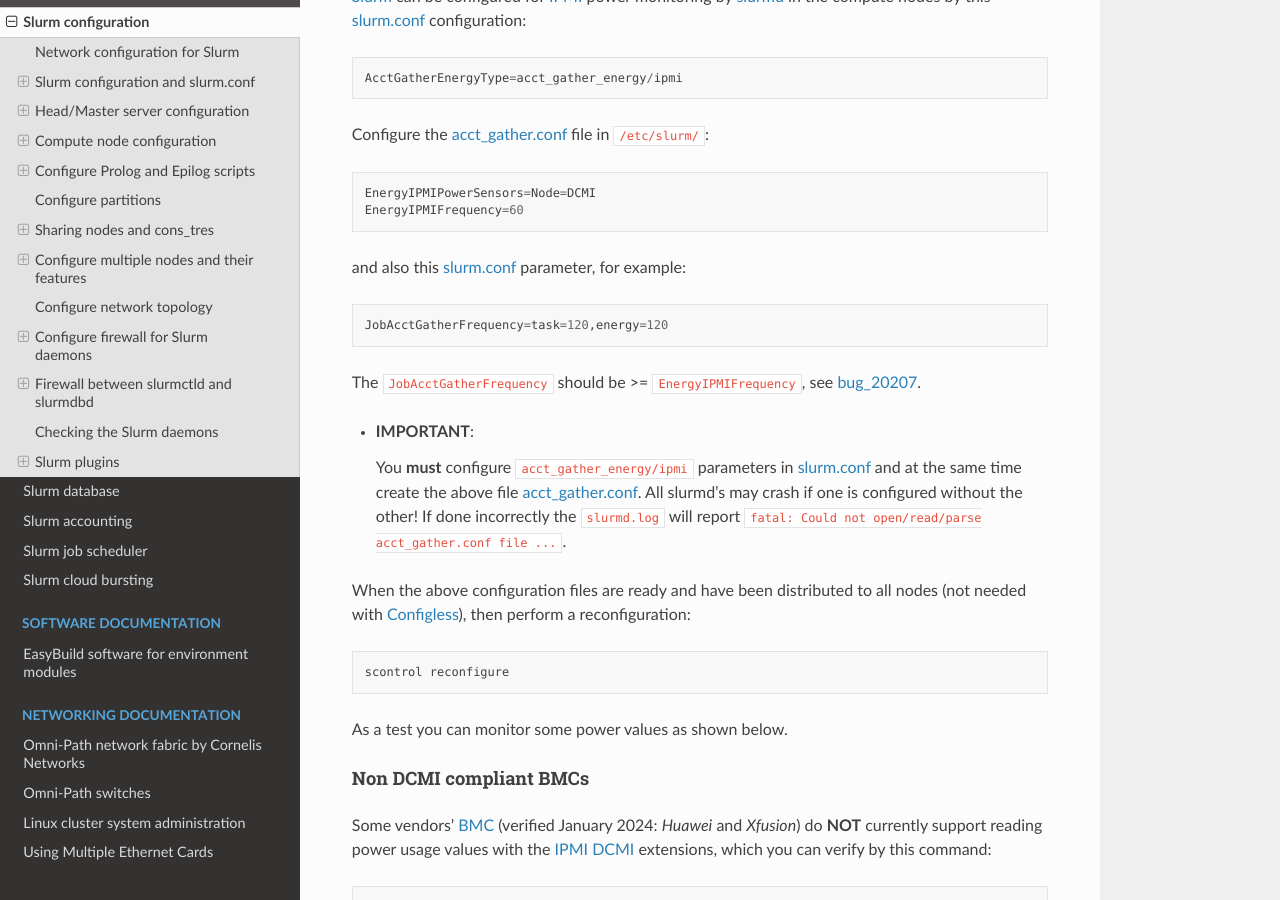
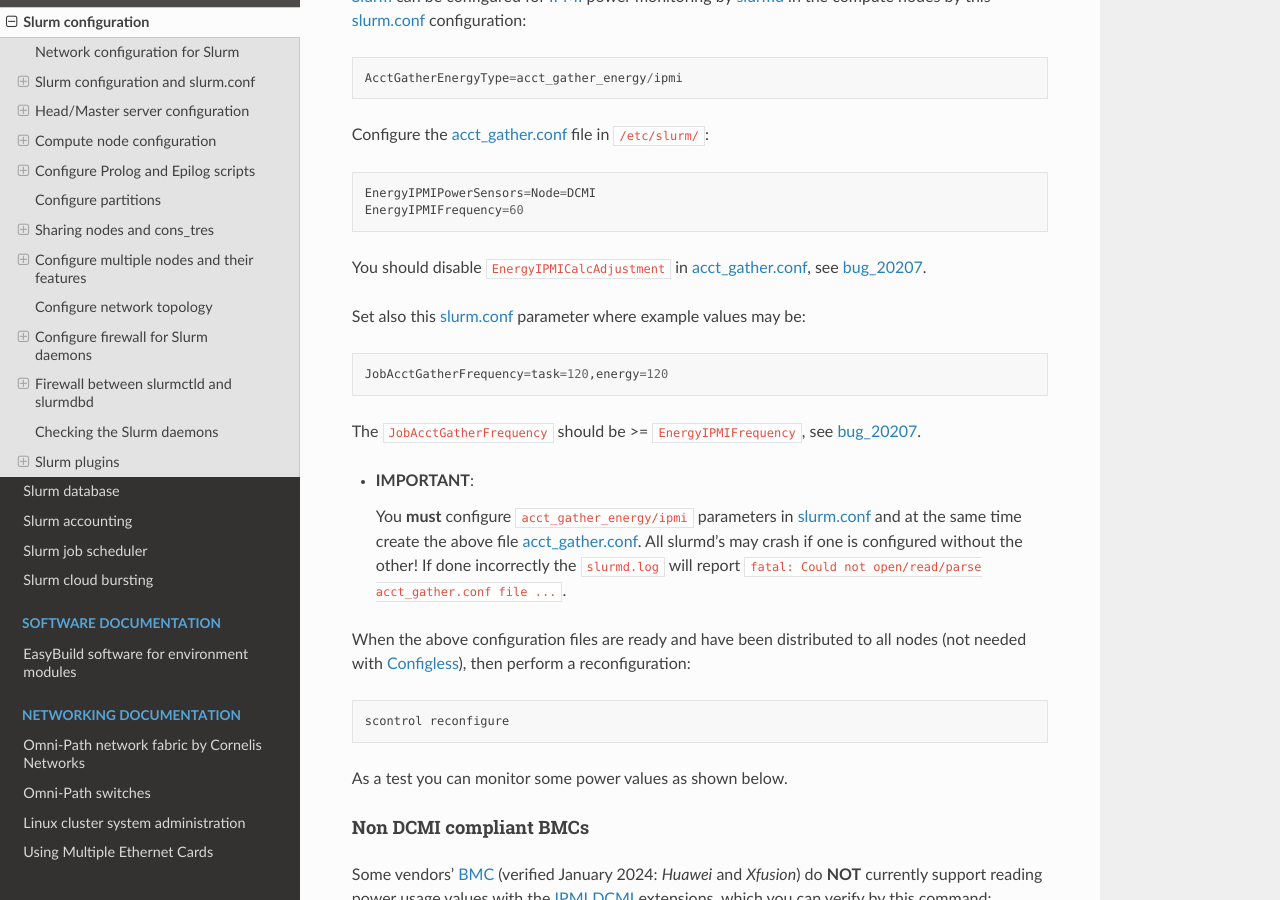
Before and after one commit to OleHolmNielsen/Niflheim_system, a Sphinx documentation site: the page built from docs/Slurm_configuration.rst, in a window 1280 px wide and 900 px high, scrolled down 17349 px. Built offline with Sphinx 7.4.7 and the Read the Docs theme 2.0.0, drawn with Linux system fonts in a browser that asks for light colours.

Commit message:
Disable EnergyIPMICalcAdjustment

```diff
--- a/docs/Slurm_configuration.rst
+++ b/docs/Slurm_configuration.rst
@@ -707,7 +707,9 @@ Configure the acct_gather.conf_ file in ``/etc/slurm/``::
   EnergyIPMIPowerSensors=Node=DCMI
   EnergyIPMIFrequency=60
 
-and also this slurm.conf_ parameter, for example::
+You should disable ``EnergyIPMICalcAdjustment`` in acct_gather.conf_, see bug_20207_.
+
+Set also this slurm.conf_ parameter where example values may be::
 
   JobAcctGatherFrequency=task=120,energy=120
 
```
